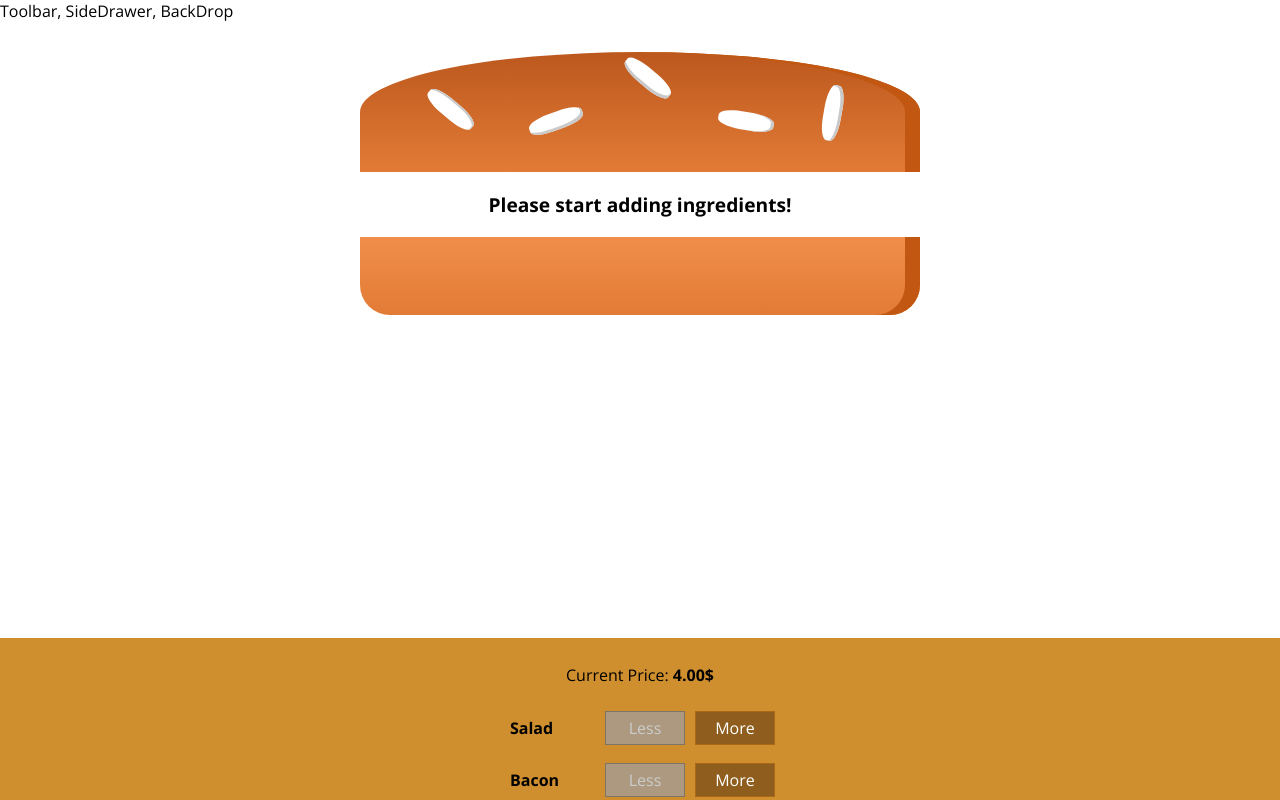
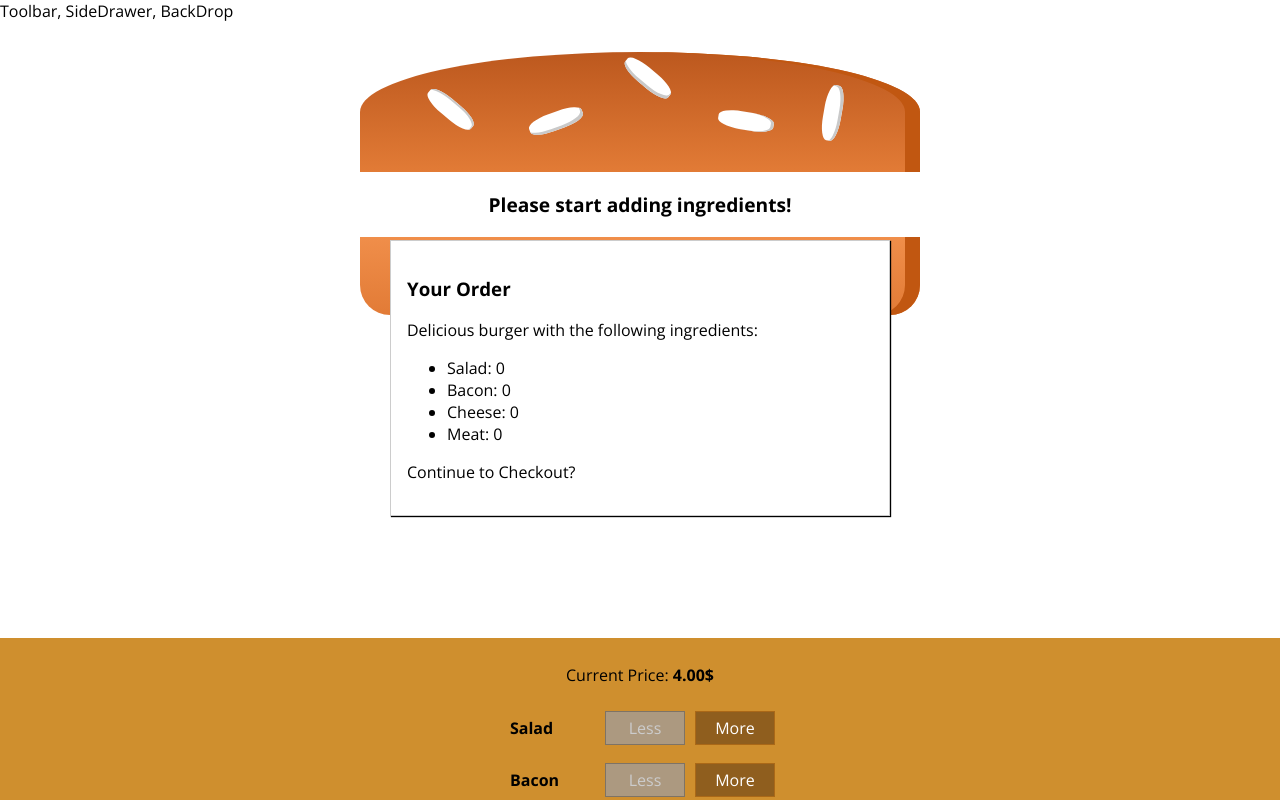
Before and after one commit to wisentr/BurgerBuilder, a React (Create React App) app: page / in a window 1280 px wide. Shown: the top 800 px of the page. Built offline with nearby package versions, Linux system fonts and the light colour scheme.

Commit message:
Create OrderSummary and Modal

```diff
--- a/src/components/Burger/Burger.js
+++ b/src/components/Burger/Burger.js
@@ -24,7 +24,6 @@
     }).reduce((acc, curr) => {
         return acc.concat(curr);
     }, []);
-    console.log(transformedIngredients);
 
     if(transformedIngredients.length === 0 ){
         transformedIngredients = <p>Please start adding ingredients!</p>
--- /dev/null
+++ b/src/components/Burger/OrderSummary/OrderSummary.js
@@ -0,0 +1,24 @@
+import React from 'react';
+import Aux from '../../../hoc/Aux';
+
+const orderSummary = (props) => {
+    const ingredientSummary = Object.keys(props.ingredients)
+        .map(igKey => {
+            return(
+            <li key={igKey}>
+                <span style={{textTransform: 'capitalize'}}>{igKey}</span>: {props.ingredients[igKey]}
+            </li>);
+        });
+    return (
+        <Aux>
+            <h3>Your Order</h3>
+            <p>Delicious burger with the following ingredients:</p>
+            <ul>
+                {ingredientSummary}
+            </ul>
+            <p>Continue to Checkout?</p>
+        </Aux>
+    )
+};
+
+export default orderSummary;
--- /dev/null
+++ b/src/components/UI/Modal/Modal.js
@@ -0,0 +1,10 @@
+import React from 'react';
+import classes from './Modal.module.css';
+
+ const modal = (props) => (
+     <div className={classes.Modal}>
+         {props.children}
+     </div>
+ );
+
+ export default modal;
--- /dev/null
+++ b/src/components/UI/Modal/Modal.module.css
@@ -0,0 +1,20 @@
+.Modal {
+    position: fixed;
+    z-index: 500;
+    background-color: white;
+    width: 70%;
+    border: 1px solid #ccc;
+    box-shadow: 1px 1px 1px black;
+    padding: 16px;
+    left: 15%;
+    top: 30%;
+    box-sizing: border-box;
+    transition: all 0.3s ease-out;
+}
+
+@media (min-width: 600px) {
+    .Modal {
+        width: 500px;
+        left: calc(50% - 250px);
+    }
+}
--- a/src/containers/BurgerBuilder/BurgerBuilder.js
+++ b/src/containers/BurgerBuilder/BurgerBuilder.js
@@ -2,6 +2,8 @@
 import Aux from '../../hoc/Aux';
 import Burger from '../../components/Burger/Burger';
 import BuildControls from '../../components/Burger/BuildControls/BuildControls';
+import Modal from '../../components/UI/Modal/Modal';
+import OrderSummary from '../../components/Burger/OrderSummary/OrderSummary';
 
 const INGREDIENT_CLASSES = {
     salad: 0.4,
@@ -76,6 +78,9 @@
         }
         return(
             <Aux>
+                <Modal>
+                    <OrderSummary ingredients={this.state.ingredients}/>
+                </Modal>
                 <Burger ingredients={this.state.ingredients}/>
                 <BuildControls
                     ingredientAdded={this.addIngredientHandler}
```
Also changed, not shown: src/components/UI/Backdrop/Backdrop.js (added).
